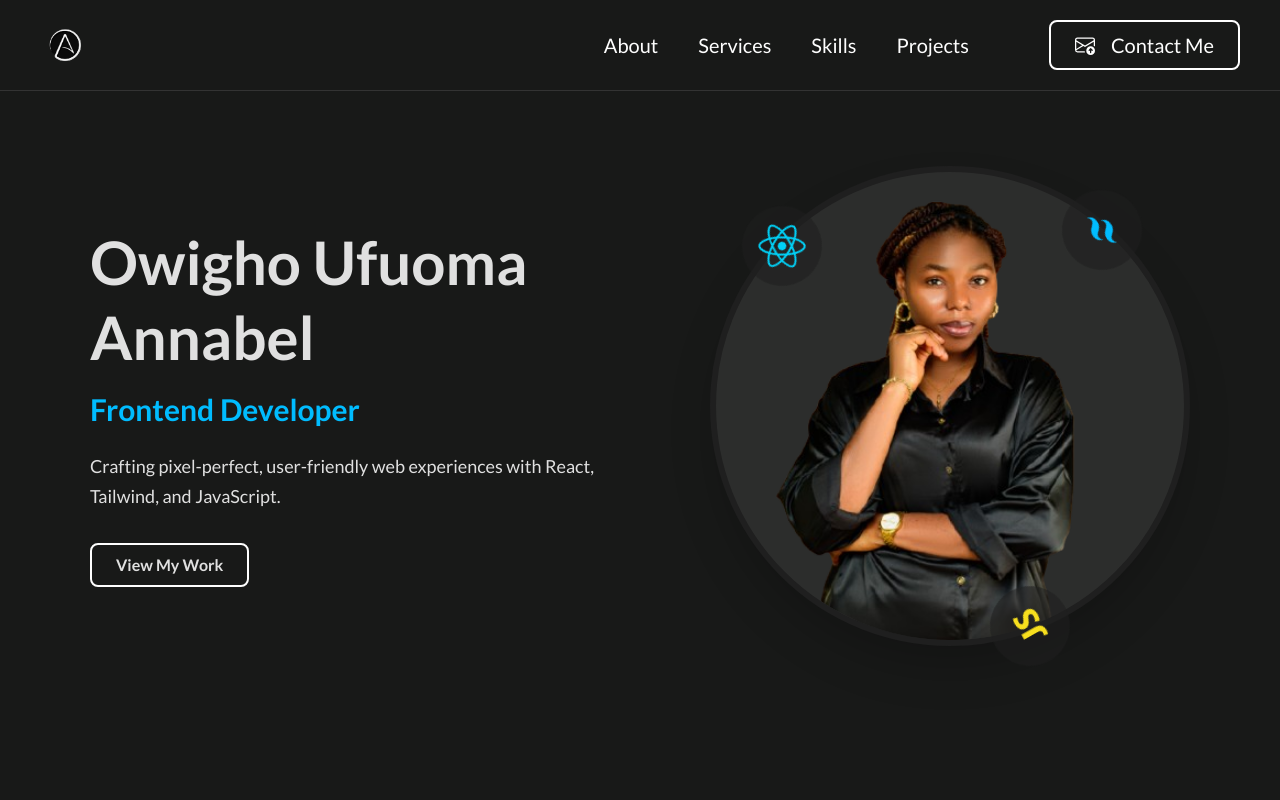
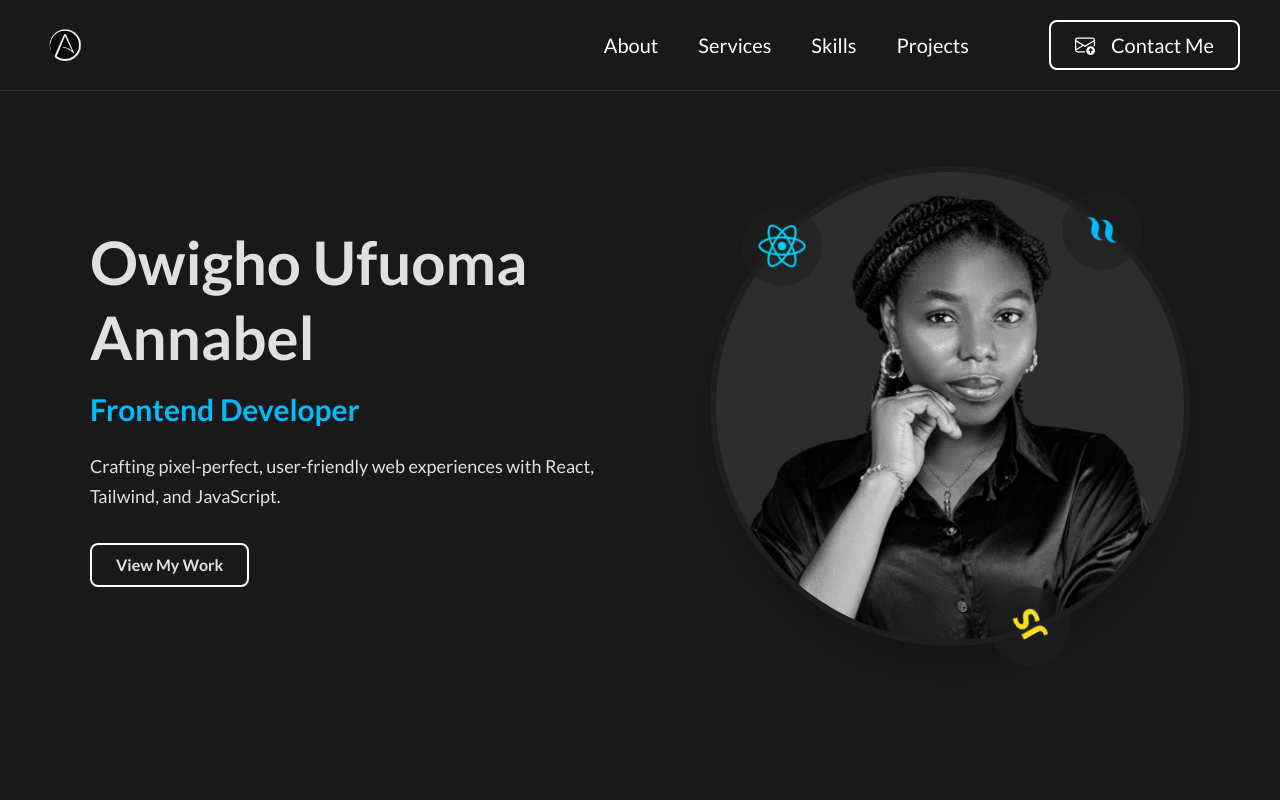
Before and after one commit to annaelowigho/my-portfolio, a React (Vite) app: page / in a window 1280 px wide. Shown: the top 800 px of the page. Built offline with nearby package versions, Linux system fonts and the light colour scheme; a web font is replaced by a local one.

Commit message:
updated cv

```diff
--- a/src/App.jsx
+++ b/src/App.jsx
@@ -165,7 +165,7 @@ function App() {
           <div className="relative animate-slide-in">
             <div className="w-[310px] md:w-[480px] h-[310px] md:h-[480px] bg-[#2c2d2c] rounded-full flex items-center justify-center
             overflow-hidden shadow-2xl border-[6px] border-[#1f1f1f]">
-              <img src="/anna.png" alt="Portrait of Annabel, Frontend Developer" className="scale-110 translate-y-4"/>
+              <img src="/b&w.png" alt="Portrait of Annabel, Frontend Developer" className=""/>
             </div>
             {/* Orbiting Icons with Tooltips */}
             <div className="animate-orbit group absolute bg-[#1f1f1f]/60 w-16 h-16 md:w-20 md:h-20 rounded-full flex items-center
@@ -237,7 +237,7 @@ function App() {
                 </div>
                 <div className='bg-[#e0e0e0] px-1 py-1 -skew-x-8'>
                   <div className='bg-[#181918] px-10 py-10 text-center'>
-                    <a href="https://drive.google.com/file/d/1eI5XRHLcJXH5tzGoAq76Oq7jVS-_m3QP/view?usp=drive_link">
+                    <a href="https://1drv.ms/b/c/8541752020899765/EfJ1OvUO6lNFt-gDzAdl8pQBb1RD93Yy6mRfX09B4zc9Pg?e=Zz6p9T">
                       <button className="relative text-[#e0e0e0] font-semibold text-[20px] md:text-[22px] cursor-pointer after:content-[''] after:absolute
                       after:left-0 after:bottom-0 after:w-full after:h-[2px] after:bg-[#e0e0e0] after:scale-x-0 after:origin-right
                       after:transition-transform after:duration-500 hover:after:scale-x-100 hover:after:origin-left">
```
Also changed, not shown: public/b&w.png (added).
